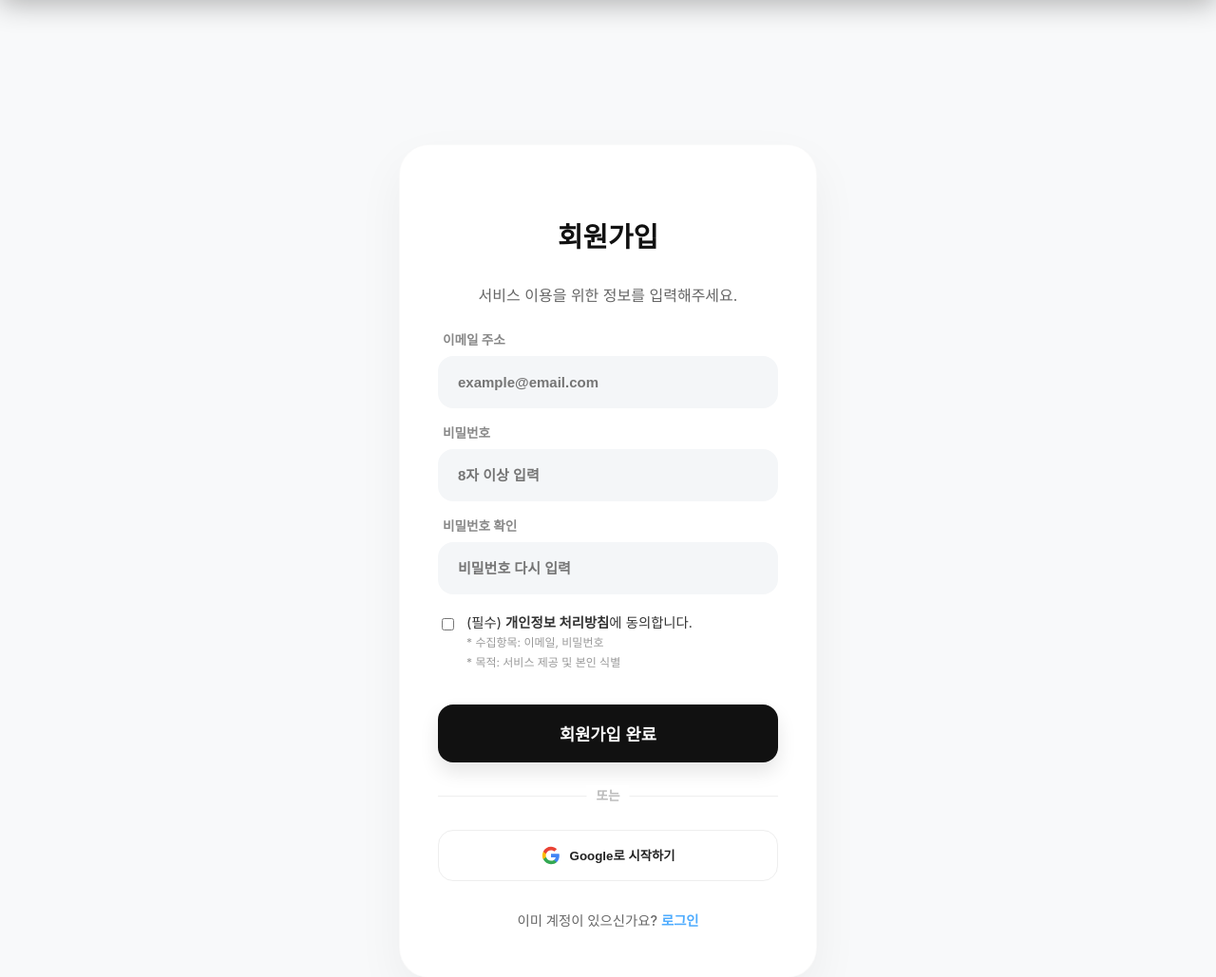
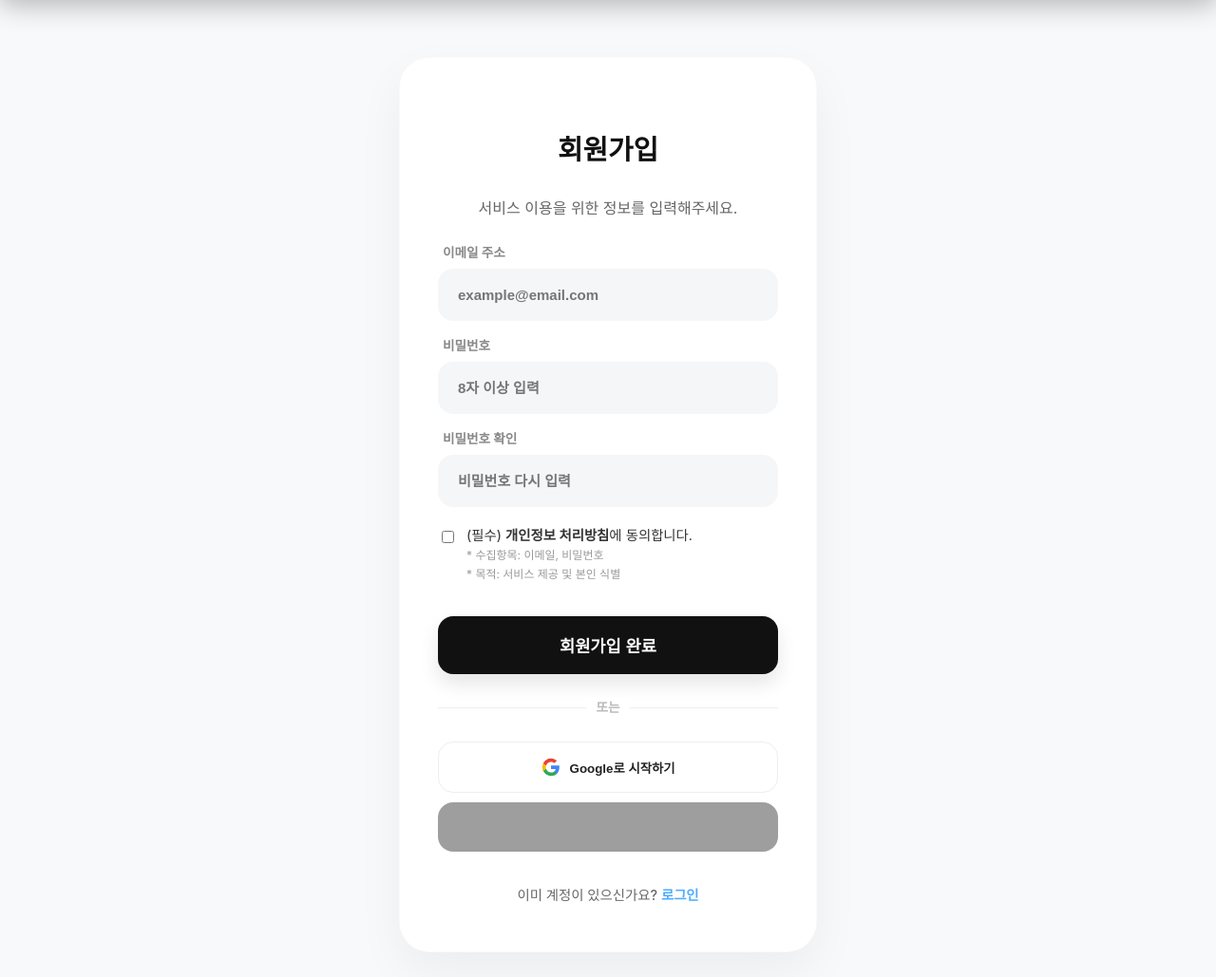
Before and after one commit to EverJoyyyL20/Sesac_Final, a Flask app: page /register in a window 1280 px wide. Shown: the part 63-1092 px from the top of the page at 95% size. Run offline with Flask 3, Linux system fonts and the light colour scheme; parts of the project's set-up code (start-up, migrations or seed data) failed here and were passed over; some web fonts are replaced; grey boxes are pictures that could not be loaded.

Commit message:
화면 비율에 따라 잘리는 회원가입 레이아웃 조정&회원가입 네이버 추가(추후 이미지 등 수정 필요)

```diff
--- a/house_project/auth/register.html
+++ b/house_project/auth/register.html
@@ -66,6 +66,9 @@
               <img src="{{ url_for('static', filename='image/google.svg') }}" alt="Google Logo">
               <span>Google로 시작하기</span>
         </button>
+        <button type="button" class="naver-btn" onclick="location.href='/login/naver'" style="margin-top: 10px;">
+            <img src="{{ url_for('static', filename='image/naver.png') }}" alt="네이버 로그인">
+        </button>
         <div class="login-link" style="margin-top: 30px; text-align: center; font-size: 0.9rem; color: #666;">
             이미 계정이 있으신가요? <a href="{{ url_for('auth.login') }}" style="color: #4facfe; text-decoration: none; font-weight: bold;">로그인</a>
         </div>
--- a/house_project/static/css/auth.css
+++ b/house_project/static/css/auth.css
@@ -1,7 +1,7 @@
 /* auth.css */
 .page-wrapper {
-    display: flex; justify-content: center; align-items: center;
-    background-color: transparent; padding: 60px 20px; min-height: calc(100vh - 70px);
+    display: flex; justify-content: center; align-items: flex-start;
+    background-color: transparent; padding: 60px 20px; min-height: calc(100vh - 70px); min-height: 100vh; box-sizing: border-box;
 }
 
 .login-box, .register-box, .delete-box {
@@ -65,6 +65,7 @@
 
 
 .naver-btn {
+    margin-top: 10px; /* 구글 버튼과의 간격 확보 */
     width: 100%;
     border: none;
     background: none;
@@ -75,6 +76,6 @@
 .naver-btn img {
     width: 100%;
     height: 52px;
-    border-radius: 10px;
+    border-radius: 16px; /* 구글 곡률과 동일하게 */
     display: block;
 }
```
